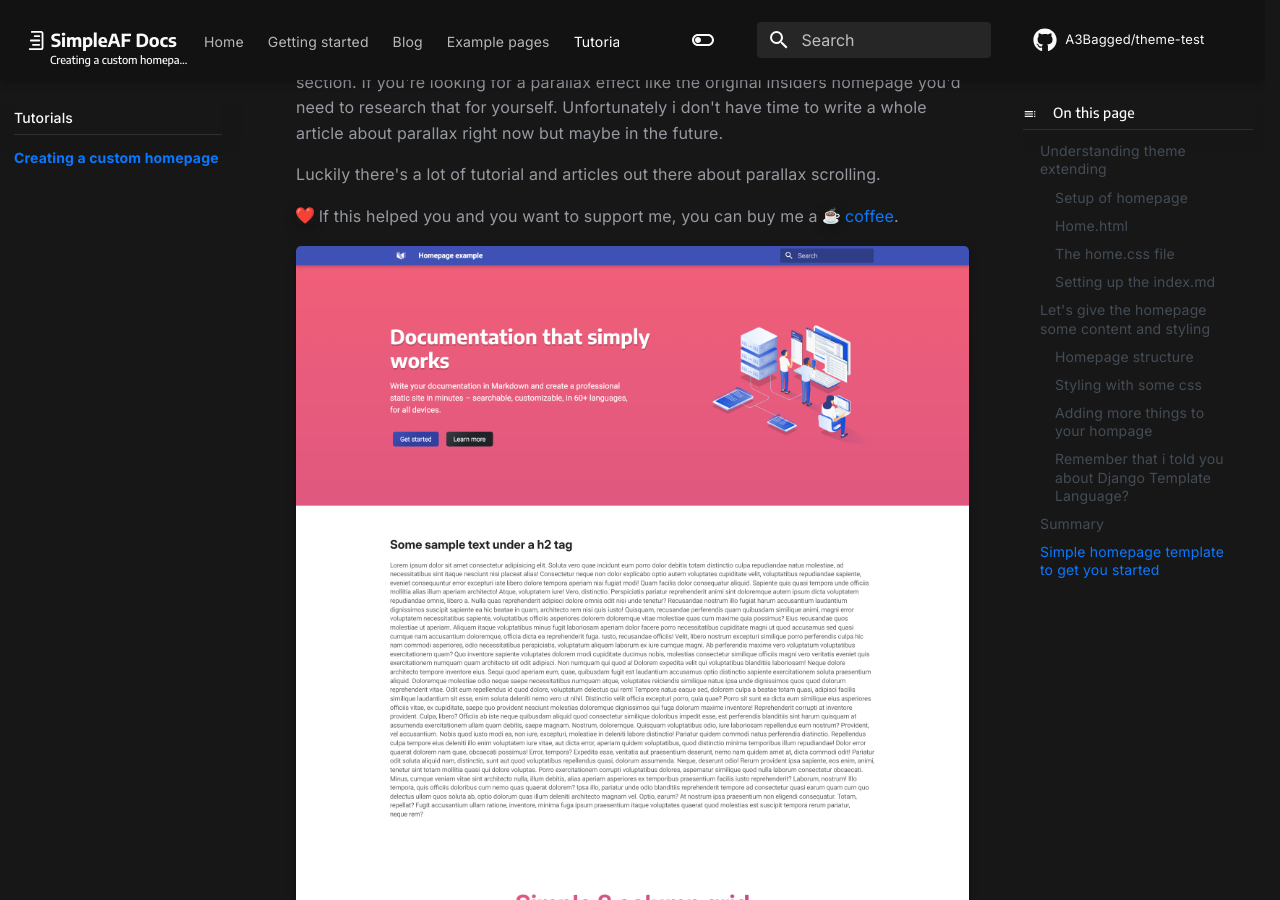
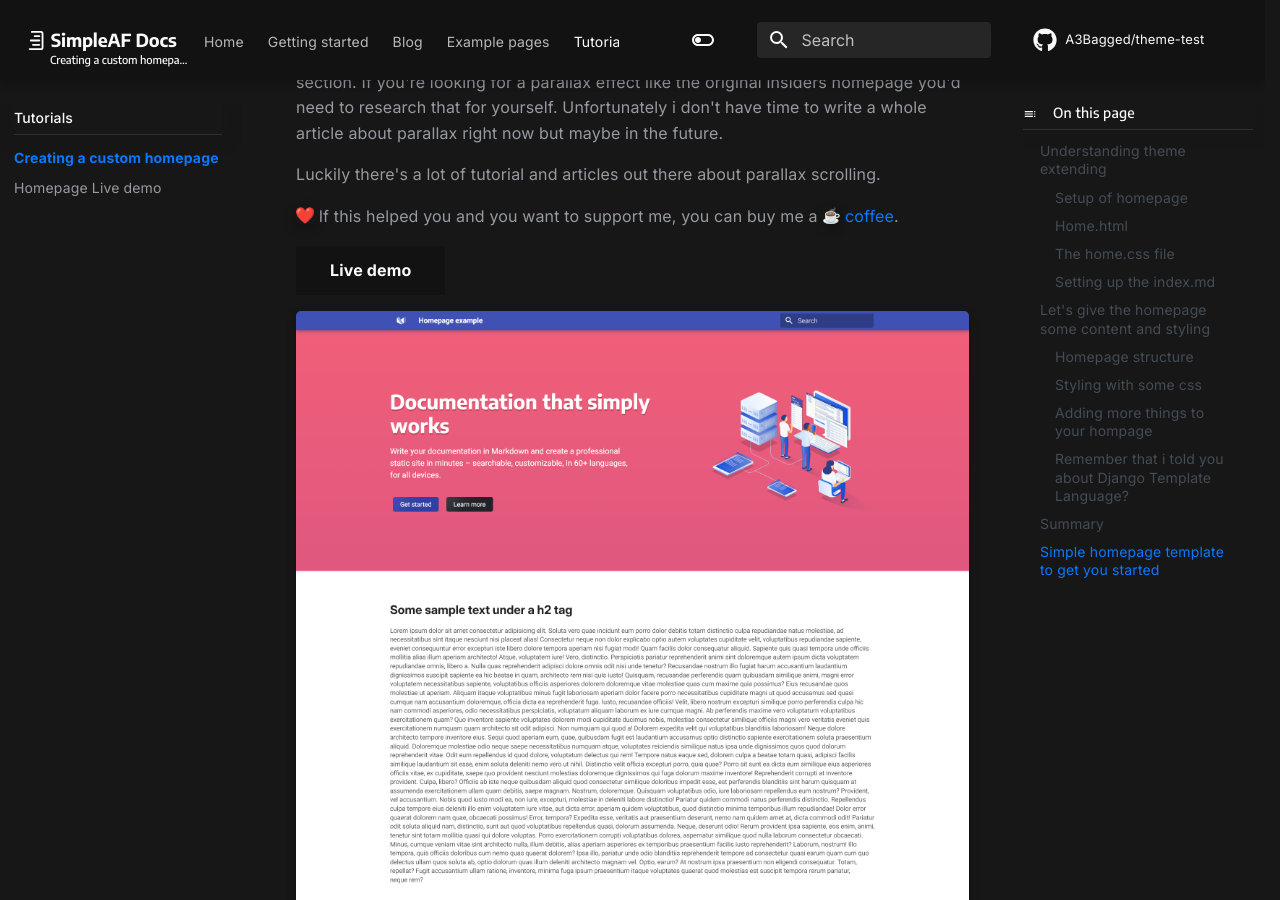
Before and after one commit to lsetiawan/theme-test, an MkDocs documentation site: the page built from docs/custom-homepage.md, in a window 1280 px wide and 900 px high, scrolled down 6900 px. Built offline with MkDocs 1.6.1 and Material for MkDocs 9.7.7, drawn with Linux system fonts in a browser that asks for light colours; emoji names are drawn with the system emoji font; plug-ins that fetch from the network failed and are left out; comment, search, counter and statistics services are not loaded.

Commit message:
Live demo

```diff
--- /dev/null
+++ b/custom/overrides/home2.html
@@ -0,0 +1,304 @@
+
+{#-
+    This file was automatically generated - do not edit
+  -#}
+  {% extends "main.html" %}
+  {% block styles %}
+    {{ super() }}
+    <style>
+        /* Variables */
+        :root {
+
+        --clr-white-hsl: 0, 0%, 100%;
+        --clr-lightgrey-hsl: 0, 0%, 90%;
+        --clr-black-hsl: 0, 0%, 0%;
+
+        --gutter: 30px;
+        --clr-white: hsl(var(--clr-white-hsl));
+        --clr-lightgrey: hsl(var(--clr-lightgrey-hsl));
+        --clr-black: hsl(var(--clr-black-hsl));
+
+        --clr-pink-100: #F15F79;
+        --clr-pink-200: #B24592;
+
+        --gradient-primary: linear-gradient(
+            var(--clr-pink-100),
+            var(--clr-pink-200));
+
+        /* size, for padding, margin, gaps etc */
+        --size-04: 4px;
+        --size-08: 8px;
+        --size-12: 12px;
+        --size-20: 20px;
+
+        /* border-radius */
+        --br-06: 6px;
+
+        /* animation duration */
+        --md-transition-duration: .2s;
+        }
+
+        /* Little reset */
+        body {
+        line-height: 1.4;
+        text-wrap: pretty;
+        font-size: .8rem;
+        }
+        p, h1, h2, h3, h4, h5, h6 {
+        margin: 0;
+        padding: 0;
+        }
+        /* Hide md-main */
+        .md-main {
+        display: none;
+        }
+
+
+        /* Fonts */
+
+        h1 {
+        font-family: "Encode Sans", "Inter", serif;
+        }
+
+        h2 {
+        font-family: "Inter", "Encode Sans", serif;
+        }
+
+        /* Layout structure */
+        .lp-container {
+        width: 100%;
+        background: var(--gradient-primary);
+
+        & h2 {
+            font-size: 1.5rem;
+            margin-bottom: 1rem;
+        }
+
+        & p {
+            color: hsl(var(--clr-black-hsl), .65);
+        }
+        }
+
+        .lp-layer {
+        background-color: white;
+        display: block;
+        padding-inline: var(--size-08);
+        }
+
+        .layer__inner {
+        max-width: 61rem;
+        margin-inline: auto;
+        padding-block: 84px;
+        }
+
+        .layer__header {
+        width: 100%;
+        display: block;
+        padding-block: 20px;
+        text-align: center;
+
+        & h2 {
+            margin-bottom: 0;
+        }
+        }
+
+        .even-columns {
+        display: grid;
+        gap: var(--gutter);
+        }
+
+        .grid-column-3 {
+        display: grid;
+        gap: var(--gutter);
+        }
+
+        /* if screen wider than 50em, put columns next to eachother */
+        @media (min-width: 50em) {
+        .even-columns {
+            grid-auto-flow: column;
+        }
+
+        .grid-column-3 {
+            grid-template-columns: 1fr 1fr 1fr;
+        }
+        }
+
+        .button {
+        --md-primary-fg-color: #4350b3;
+        --md-primary-fg-color--dark: #303fa1;
+        padding: var(--size-12) var(--size-20);
+        display: inline-flex;
+        position: relative;
+        cursor: pointer;
+        text-decoration: none;
+        font-size: .8rem;
+        font-weight: 500;
+        line-height: 1;
+        margin-inline: var(--size-08);
+        transition: all ease-in-out var(--md-transition-duration);
+
+        color: var(--clr-white);
+        background: linear-gradient(135deg, var(--md-primary-fg-color) 0%, var(--md-primary-fg-color--dark) 50%) no-repeat;
+
+        border-radius: var(--br-06);
+        }
+
+        /* inverted button (black) using data attributes*/
+        .button[data-type="inverted"] {
+        background: linear-gradient(135deg, #393F46 0%, #202328 50%) no-repeat;
+        }
+
+        .button:hover,
+        .button:active {
+        outline: 4px solid var(--clr-white);
+        }
+
+        /* focus when using tab key */
+        .button:focus {
+        outline-offset: var(--size-04);
+        outline: 4px solid var(--clr-white);
+        }
+
+        /* -----------------------
+        Hero styling
+        ------------------------ */
+        .hero {
+        background-color: transparent;
+        padding-block: 80px;
+
+        & h1 {
+        font-size: 2.5rem;
+        font-weight: 700;
+        color: var(--clr-white);
+        text-shadow: 1px 4px hsl(var(--clr-black-hsl), .2);
+        margin-bottom: 1rem;
+        line-height: 1.2;
+        max-width: 35ch;
+        position: relative;
+        }
+
+        & p {
+        font-size: 1rem;
+        color: var(--clr-white);
+        margin-bottom: 2rem;
+        font-weight: 400;
+        line-height: 1.5;
+        max-width: 55ch;
+        }
+        }
+
+        .hero-text {
+        align-content: center;
+        }
+
+        .hero-image {
+        align-content: center;
+        height: auto;
+
+        & img {
+            width: 100%;
+            height: 100%;
+        }
+        }
+
+        /* -----------------------
+        Content styling
+        ------------------------ */
+
+        .features .layer__header h2 {
+        font-size: 3rem;
+        background: linear-gradient(135deg, var(--clr-pink-100), var(--clr-pink-200));
+        background-clip: text;
+        -webkit-text-fill-color: transparent;
+        }
+
+        .grid_card {
+        background: hsl(var(--clr-black-hsl), .05);
+        padding: var(--size-20);
+        border-radius: var(--size-08);
+        }
+
+        .grid_card .button {
+        margin-top: var(--size-20);
+        background: linear-gradient(135deg, var(--md-primary-fg-color) 0%, var(--md-primary-fg-color--dark) 50%, var(--clr-pink-100) 50%, var(--clr-pink-200) 100%) no-repeat;
+        background-size: 230% 100%;
+        transition: background-position 0.5s;
+        background-position: 0% 0%;
+        }
+
+        .grid_card .button:hover {
+        background-position: 100% 0%;
+        }
+    </style>
+  {% endblock %}
+  {% block tabs %}
+    {{ super() }}
+    <style>.md-header{position:initial}.md-main__inner{margin:0}.md-content{display:none}@media screen and (min-width:60em){.md-sidebar--secondary{display:none}}@media screen and (min-width:76.25em){.md-sidebar--primary{display:none}}</style>
+    <section class="lp-container">
+        <section class="lp-layer hero">
+            <div class="layer__inner | even-columns">
+                <!-- To change the alignment of the text & image just place the <div class="hero-image"> above "hero-text" -->
+                <div class="hero-text">
+                    <h1>Documentation that simply works</h1>
+                    <p>Write your documentation in Markdown and create a professional static site in minutes – searchable, customizable, in 60+ languages, for all devices.</p>
+                    <!--                                                By using data-type inverted we can create an alternative styling -->
+                    <a class="button" href="#">Get started</a> <a class="button" data-type="inverted" href="#">Learn more</a>
+                </div>
+                <div class="hero-image">
+                    <img src="../assets/screenshots/illustration.png" alt="hero image">
+                </div>
+            </div>
+        </section>
+        <section class="lp-layer content">
+            <div class="layer__inner">
+                <h2>Some sample text under a h2 tag</h2>
+                <p>Lorem ipsum dolor sit amet consectetur adipisicing elit. Soluta vero quae incidunt eum porro dolor debitis totam distinctio culpa repudiandae natus molestiae, ad necessitatibus sint itaque nesciunt nisi placeat alias!
+                Consectetur neque non dolor explicabo optio autem voluptates cupiditate velit, voluptatibus repudiandae sapiente, eveniet consequuntur error excepturi iste libero dolore tempora aperiam nisi fugiat modi! Quam facilis dolor consequatur aliquid.
+                Sapiente quis quasi tempora unde officiis mollitia alias illum aperiam architecto! Atque, voluptatem iure! Vero, distinctio. Perspiciatis pariatur reprehenderit animi sint doloremque autem ipsum dicta voluptatem repudiandae omnis, libero a.
+                Nulla quas reprehenderit adipisci dolore omnis odit nisi unde tenetur? Recusandae nostrum illo fugiat harum accusantium laudantium dignissimos suscipit sapiente ea hic beatae in quam, architecto rem nisi quis iusto!
+                Quisquam, recusandae perferendis quam quibusdam similique animi, magni error voluptatem necessitatibus sapiente, voluptatibus officiis asperiores dolorem doloremque vitae molestiae quas cum maxime quia possimus? Eius recusandae quos molestiae ut aperiam.
+                Aliquam itaque voluptatibus minus fugit laboriosam aperiam dolor facere porro necessitatibus cupiditate magni ut quod accusamus sed quasi cumque nam accusantium doloremque, officia dicta ea reprehenderit fuga. Iusto, recusandae officiis!
+                Velit, libero nostrum excepturi similique porro perferendis culpa hic nam commodi asperiores, odio necessitatibus perspiciatis, voluptatum aliquam laborum ex iure cumque magni. Ab perferendis maxime vero voluptatum voluptatibus exercitationem quam?
+                Quo inventore sapiente voluptates dolorem modi cupiditate ducimus nobis, molestias consectetur similique officiis magni vero veritatis eveniet quis exercitationem numquam quam architecto sit odit adipisci. Non numquam qui quod a!
+                Dolorem expedita velit qui voluptatibus blanditiis laboriosam! Neque dolore architecto tempore inventore eius. Sequi quod aperiam eum, quae, quibusdam fugit est laudantium accusamus optio distinctio sapiente exercitationem soluta praesentium aliquid.
+                Doloremque molestiae odio neque saepe necessitatibus numquam atque, voluptates reiciendis similique natus ipsa unde dignissimos quos quod dolorum reprehenderit vitae. Odit eum repellendus id quod dolore, voluptatum delectus qui rem!
+                Tempore natus eaque sed, dolorem culpa a beatae totam quasi, adipisci facilis similique laudantium sit esse, enim soluta deleniti nemo vero ut nihil. Distinctio velit officia excepturi porro, quia quae?
+                Porro sit sunt ea dicta eum similique eius asperiores officiis vitae, ex cupiditate, saepe quo provident nesciunt molestias doloremque dignissimos qui fuga dolorum maxime inventore! Reprehenderit corrupti at inventore provident.
+                Culpa, libero? Officiis ab iste neque quibusdam aliquid quod consectetur similique doloribus impedit esse, est perferendis blanditiis sint harum quisquam at assumenda exercitationem ullam quam debitis, saepe magnam. Nostrum, doloremque.
+                Quisquam voluptatibus odio, iure laboriosam repellendus eum nostrum? Provident, vel accusantium. Nobis quod iusto modi ea, non iure, excepturi, molestiae in deleniti labore distinctio! Pariatur quidem commodi natus perferendis distinctio.
+                Repellendus culpa tempore eius deleniti illo enim voluptatem iure vitae, aut dicta error, aperiam quidem voluptatibus, quod distinctio minima temporibus illum repudiandae! Dolor error quaerat dolorem nam quae, obcaecati possimus!
+                Error, tempora? Expedita esse, veritatis aut praesentium deserunt, nemo nam quidem amet at, dicta commodi odit! Pariatur odit soluta aliquid nam, distinctio, sunt aut quod voluptatibus repellendus quasi, dolorum assumenda.
+                Neque, deserunt odio! Rerum provident ipsa sapiente, eos enim, animi, tenetur sint totam mollitia quasi qui dolore voluptas. Porro exercitationem corrupti voluptatibus dolores, aspernatur similique quod nulla laborum consectetur obcaecati.
+                Minus, cumque veniam vitae sint architecto nulla, illum debitis, alias aperiam asperiores ex temporibus praesentium facilis iusto reprehenderit? Laborum, nostrum! Illo tempora, quis officiis doloribus cum nemo quas quaerat dolorem?
+                Ipsa illo, pariatur unde odio blanditiis reprehenderit tempore ad consectetur quasi earum quam cum quo delectus ullam quos soluta ab, optio dolorum quas illum deleniti architecto magnam vel. Optio, earum?
+                At nostrum ipsa praesentium non eligendi consequatur. Totam, repellat? Fugit accusantium ullam ratione, inventore, minima fuga ipsum praesentium itaque voluptates quaerat quod molestias est suscipit tempora rerum pariatur, neque rem?</p>
+            </div>
+        </section>
+        <section class="lp-layer features">
+            <div class="layer__inner">
+                <div class="layer__header"><h2>Simple 3 column grid</h2></div>
+                <div class="grid-column-3">
+                    <div class="grid_card">
+                        <h2>Some sample text in a h2 tag</h2>
+                        <p>Lorem ipsum dolor sit amet consectetur, adipisicing elit. Dolor facilis officiis harum rerum? Corporis atque nesciunt quis officiis incidunt, perferendis reiciendis natus quo repellat ex, exercitationem maxime eaque suscipit sed.
+                        Totam aut quod accusantium ad, corrupti repellendus dolorum ullam, commodi pariatur a alias necessitatibus adipisci. Optio dolorum officia fuga delectus saepe aut, velit eaque, consectetur voluptatem libero et aliquam reiciendis.</p>
+                        <a class="button" href="#">Get started</a>
+                    </div>
+                    <div class="grid_card">
+                        <h2>Some sample text in a h2 tag</h2>
+                        <p>Lorem ipsum dolor sit amet consectetur, adipisicing elit. Dolor facilis officiis harum rerum? Corporis atque nesciunt quis officiis incidunt, perferendis reiciendis natus quo repellat ex, exercitationem maxime eaque suscipit sed.
+                        Totam aut quod accusantium ad, corrupti repellendus dolorum ullam, commodi pariatur a alias necessitatibus adipisci. Optio dolorum officia fuga delectus saepe aut, velit eaque, consectetur voluptatem libero et aliquam reiciendis.</p>
+                        <a class="button" href="#">Get started</a>
+                    </div>
+                    <div class="grid_card">
+                        <h2>Some sample text in a h2 tag</h2>
+                        <p>Lorem ipsum dolor sit amet consectetur, adipisicing elit. Dolor facilis officiis harum rerum? Corporis atque nesciunt quis officiis incidunt, perferendis reiciendis natus quo repellat ex, exercitationem maxime eaque suscipit sed.
+                        Totam aut quod accusantium ad, corrupti repellendus dolorum ullam, commodi pariatur a alias necessitatibus adipisci. Optio dolorum officia fuga delectus saepe aut, velit eaque, consectetur voluptatem libero et aliquam reiciendis.</p>
+                        <a class="button" href="#">Get started</a>
+                    </div>
+                </div>
+                <p align="center" style="margin-top: 64px;">Copyright &copy; <a href="https://github.com/A3Bagged"><span style="color: var(--clr-pink-200); font-weight: 600;">Chris VL</span></a></p>
+            </div>
+        </section>
+    </section>
+  {% endblock %}
--- a/docs/custom-homepage.md
+++ b/docs/custom-homepage.md
@@ -342,6 +342,8 @@ Luckily there's a lot of tutorial and articles out there about parallax scrollin
 
 <span class="heart">:heart:</span> If this helped you and you want to support me, you can buy me a <a href='https://ko-fi.com/cvanliere' target='_blank'>:coffee: coffee</a>.
 
+[Live demo](homepage-live-demo.md){ .md-button .md-button--primary }
+
 ![image](assets/screenshots/template_.png)
 
 [^1]: Css variables/properties are amazing, you set up colors, font-sizes, or anything you want in the root and it let's you use these variables anywhere in your css. for example: `background-color: var(--my-color);` if you change the `--my-color` variable it changes it everywhere you used it. [Read more](https://developer.mozilla.org/en-US/docs/Web/CSS/Using_CSS_custom_properties).
--- /dev/null
+++ b/docs/homepage-live-demo.md
@@ -0,0 +1,4 @@
+---
+title: Homepage Live demo
+template: home2.html
+---
--- a/mkdocs.yml
+++ b/mkdocs.yml
@@ -167,3 +167,4 @@ nav:
     - FAQ.md
   - Tutorials:
     - custom-homepage.md
+    - homepage-live-demo.md
```
Also changed, not shown: docs/assets/screenshots/illustration.png (added).
